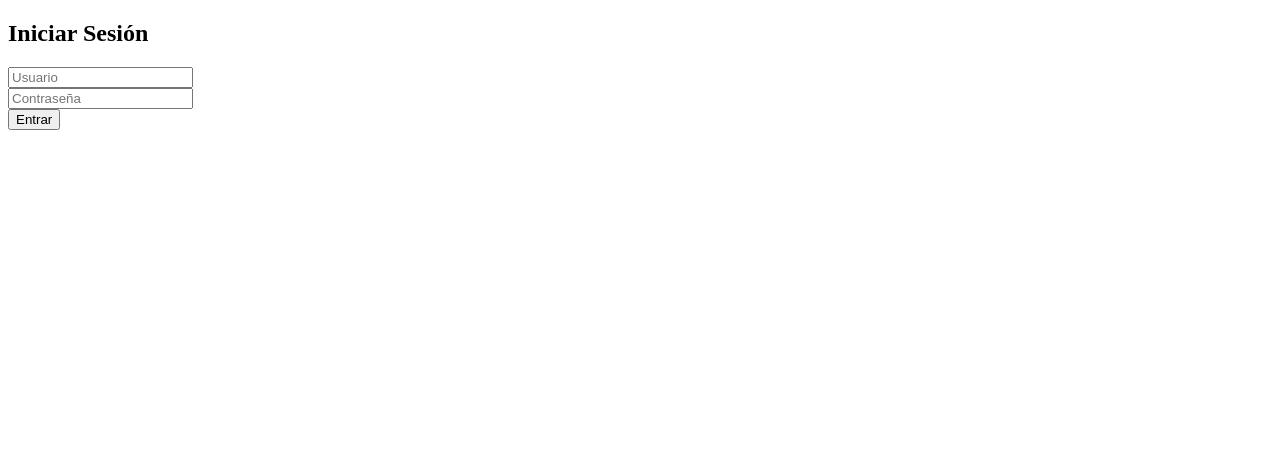
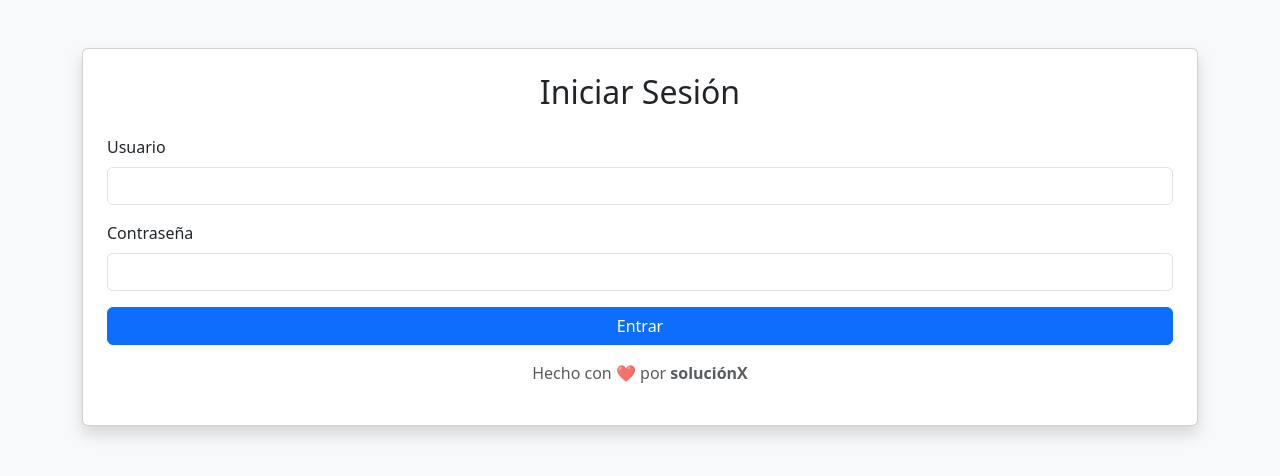
Before and after one commit to robulloa/reporte_obra, a Flask app: page /login in a window 1280 px wide. Shown: the top 476 px of the page. Run offline with Flask 3, Linux system fonts and the light colour scheme.

Commit message:
Retocada pantalla login con boostrap

```diff
--- a/backend/templates/login.html
+++ b/backend/templates/login.html
@@ -3,13 +3,32 @@
 <head>
     <meta charset="UTF-8">
     <title>Login</title>
+    <link rel="stylesheet" href="https://cdn.jsdelivr.net/npm/bootstrap@5.3.2/dist/css/bootstrap.min.css">
 </head>
-<body>
-    <h2>Iniciar Sesión</h2>
-    <form method="POST">
-        <input type="text" name="username" placeholder="Usuario" required><br>
-        <input type="password" name="password" placeholder="Contraseña" required><br>
-        <button type="submit">Entrar</button>
-    </form>
+<body class="bg-light">
+    <div class="container mt-5">
+        <div class="card p-4 shadow">
+            <h2 class="mb-4 text-center">Iniciar Sesión</h2>
+            {% if error %}
+                <div class="alert alert-danger">{{ error }}</div>
+            {% endif %}
+            <form method="POST">
+                <div class="mb-3">
+                    <label class="form-label">Usuario</label>
+                    <input type="text" name="username" class="form-control" required>
+                </div>
+                <div class="mb-3">
+                    <label class="form-label">Contraseña</label>
+                    <input type="password" name="password" class="form-control" required>
+                </div>
+                <button type="submit" class="btn btn-primary w-100">Entrar</button>
+            </form>
+
+            <!-- Mensaje al pie -->
+                <p class="text-center text-muted mt-3">
+                    Hecho con ❤️ por <strong>soluciónX</strong>
+                </p>
+        </div>
+    </div>
 </body>
 </html>
```
